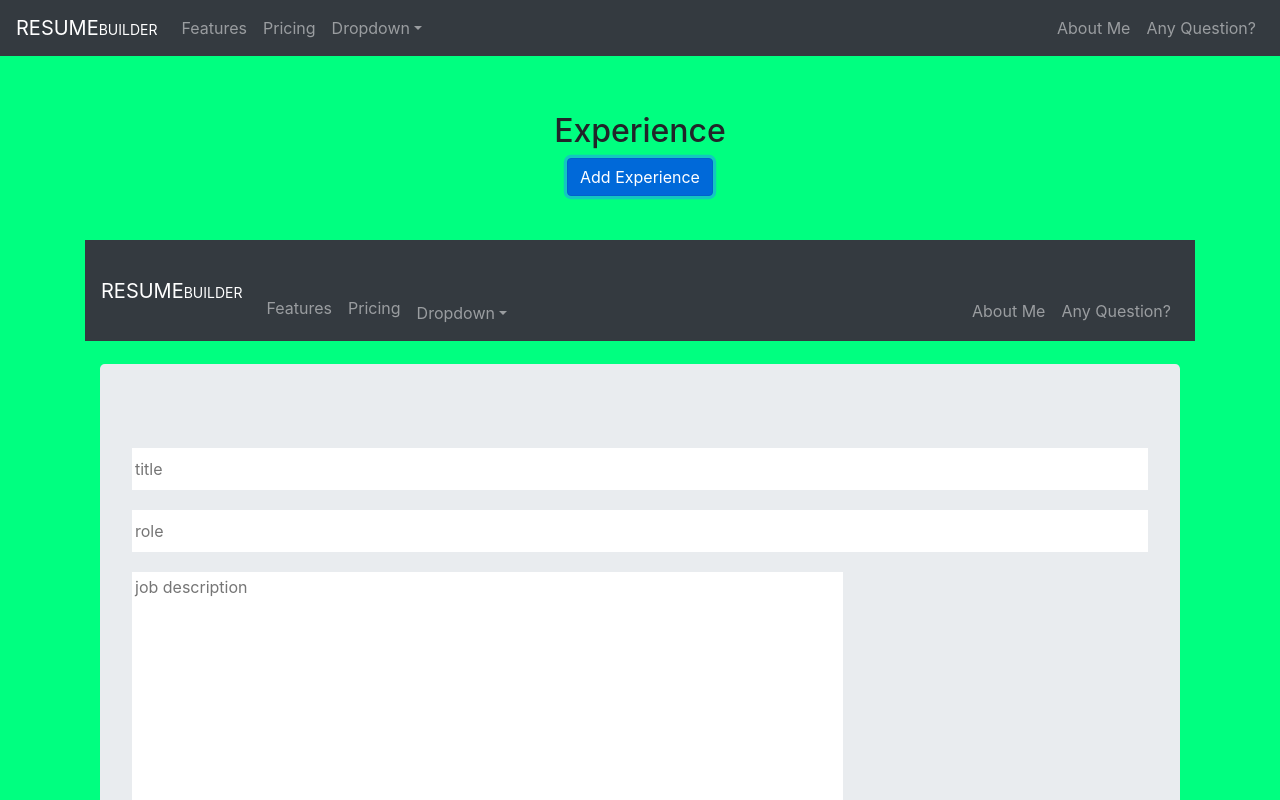
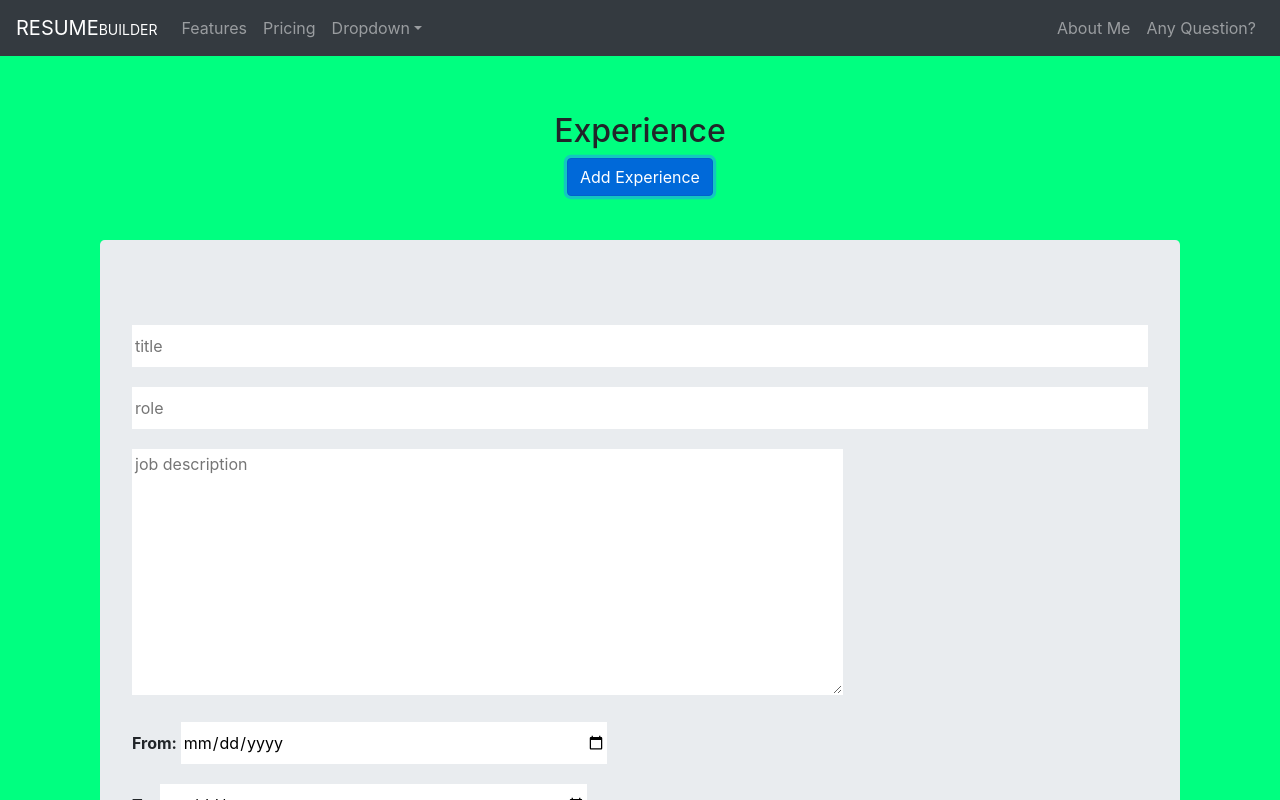
Before and after one commit to rezavai92/resume-builder-react-app, a React (Create React App) app: page /form/experience in a window 1280 px wide. Both pictures are taken after a click on the button "Add Experience". Shown: the top 800 px of the page. Built offline with nearby package versions, Linux system fonts and the light colour scheme.

Commit message:
navbar fixed

```diff
--- a/src/components/Experience/experience.js
+++ b/src/components/Experience/experience.js
@@ -64,7 +64,7 @@ const submitHandler =(e)=>{
 
 return (
           <div>
-              <HomeNav></HomeNav>
+
         <div className="container">
 
         <form onSubmit={ (e)=>{submitHandler(e)} } >
```
